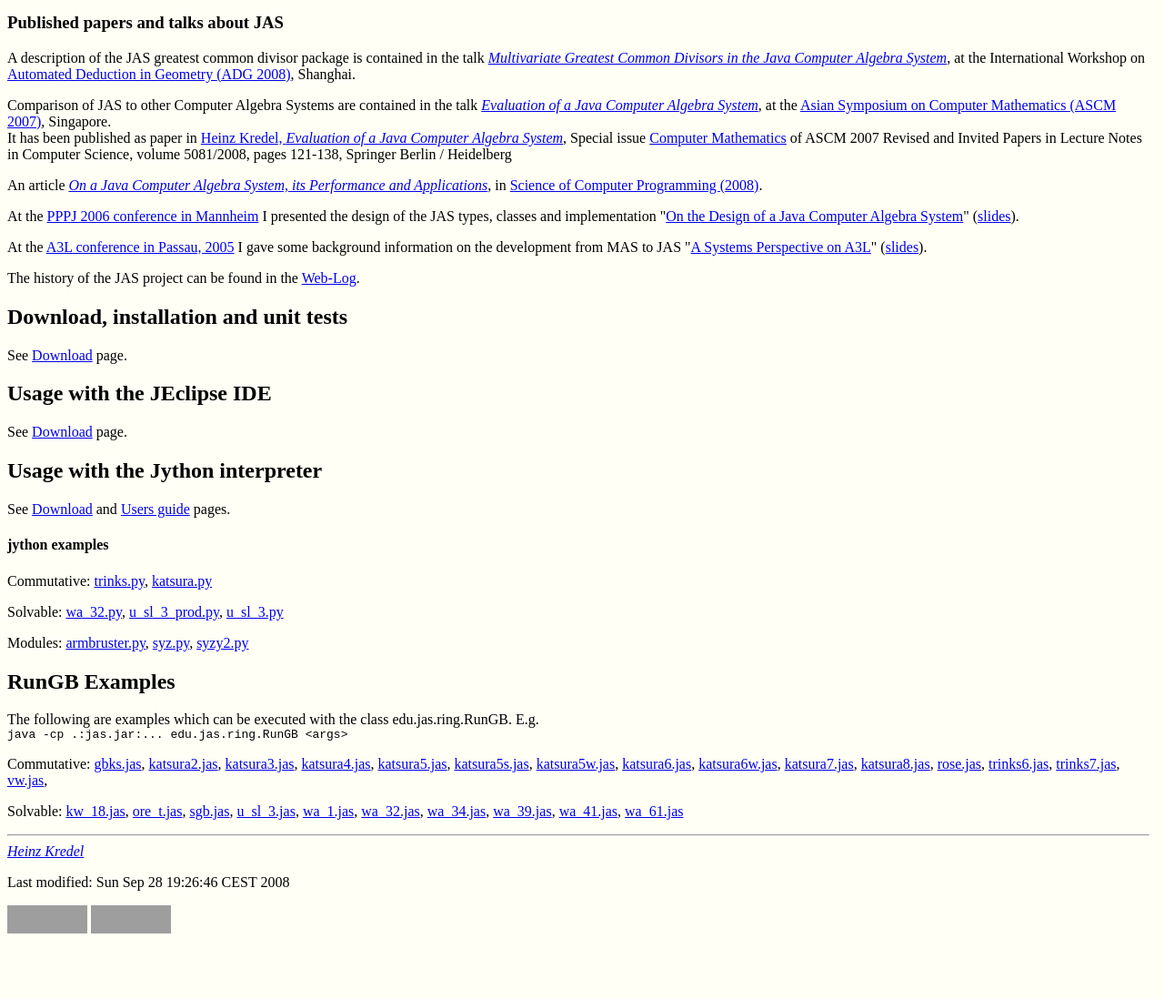
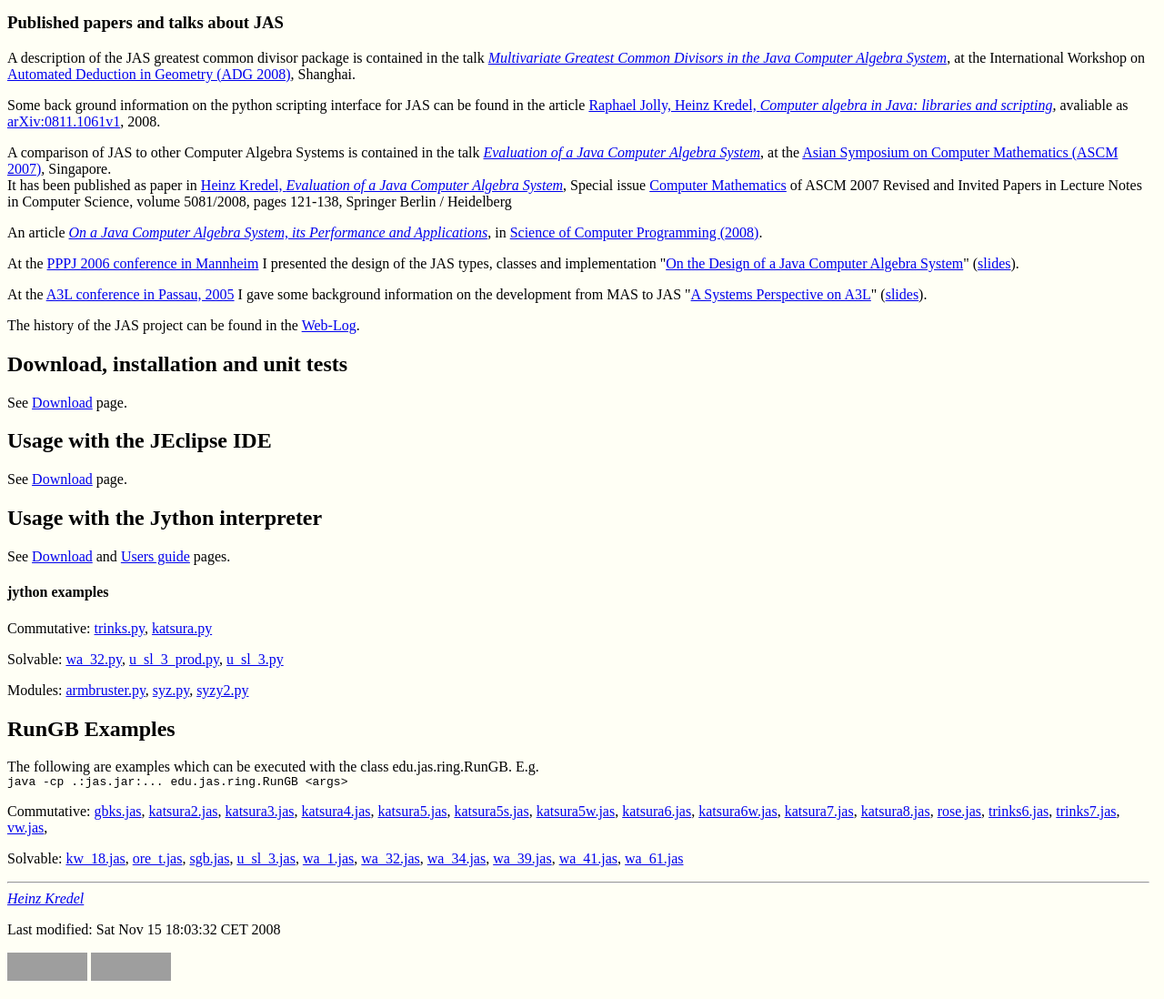
Before and after one commit to kredel/java-algebra-system, a plain HTML site: page intro.html in a window 1280 px wide. Shown: the part 1060-2158 px from the top of the page at 91% size. Before the commit the page ends 2106 px from the top, so only its background shows below. Drawn offline with Linux system fonts and the light colour scheme; grey boxes are pictures that could not be loaded.

Commit message:
added scripting article
git-svn-id: file:///home/SUBVERSION/jas/trunk@2207 eafcb37d-f50b-0410-b8f7-d4cb9effa109

```diff
--- a/intro.html
+++ b/intro.html
@@ -143,6 +143,7 @@ or
 
 <h3>Published papers and talks about JAS</h3>
 
+
 <p>A description of the JAS greatest common divisor package is contained
    in the talk
 <a href="http://krum.rz.uni-mannheim.de/kredel/jas-adg2008-slides.pdf" target="adg"
@@ -152,7 +153,17 @@ at the International Workshop on
     >Automated Deduction in Geometry (ADG 2008)</a>, Shanghai.
 </p>
 
-<p>Comparison of JAS to other Computer Algebra Systems are contained
+<p>Some back ground information on the python scripting interface
+for JAS can be found in the article
+<a href="http://de.arxiv.org/abs/0811.1061" target="arxivascm"
+       >Raphael Jolly, Heinz Kredel,
+        <i>Computer algebra in Java: libraries and scripting</i></a>,
+    avaliable as
+    <a href="http://de.arxiv.org/abs/0811.1061" target="arxivascm"
+       >arXiv:0811.1061v1</a>, 2008.
+</p>
+
+<p>A comparison of JAS to other Computer Algebra Systems is contained
    in the talk
 <a href="http://krum.rz.uni-mannheim.de/kredel/jas-ascm2007-slides.pdf" target="ascm"
    ><i>Evaluation of a Java Computer Algebra System</i></a>,
@@ -291,7 +302,7 @@ the class edu.jas.ring.RunGB. E.g. <br />
 <p>
 <!-- Created: Sat Mar 19 21:44:14 CET 2005 -->
 <!-- hhmts start -->
-Last modified: Sun Sep 28 19:26:46 CEST 2008
+Last modified: Sat Nov 15 18:03:32 CET 2008
 <!-- hhmts end -->
 </p>
 <!--p align="right" >
```
